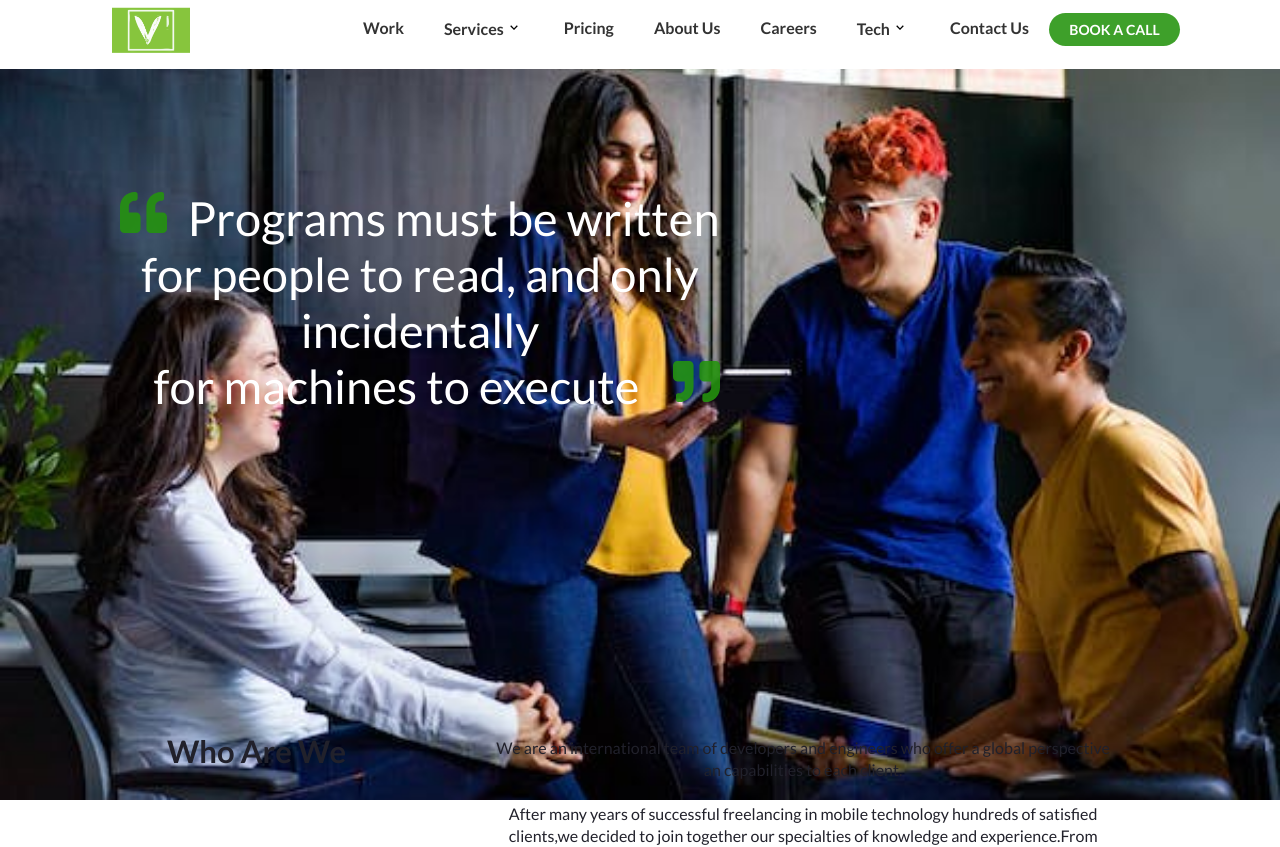
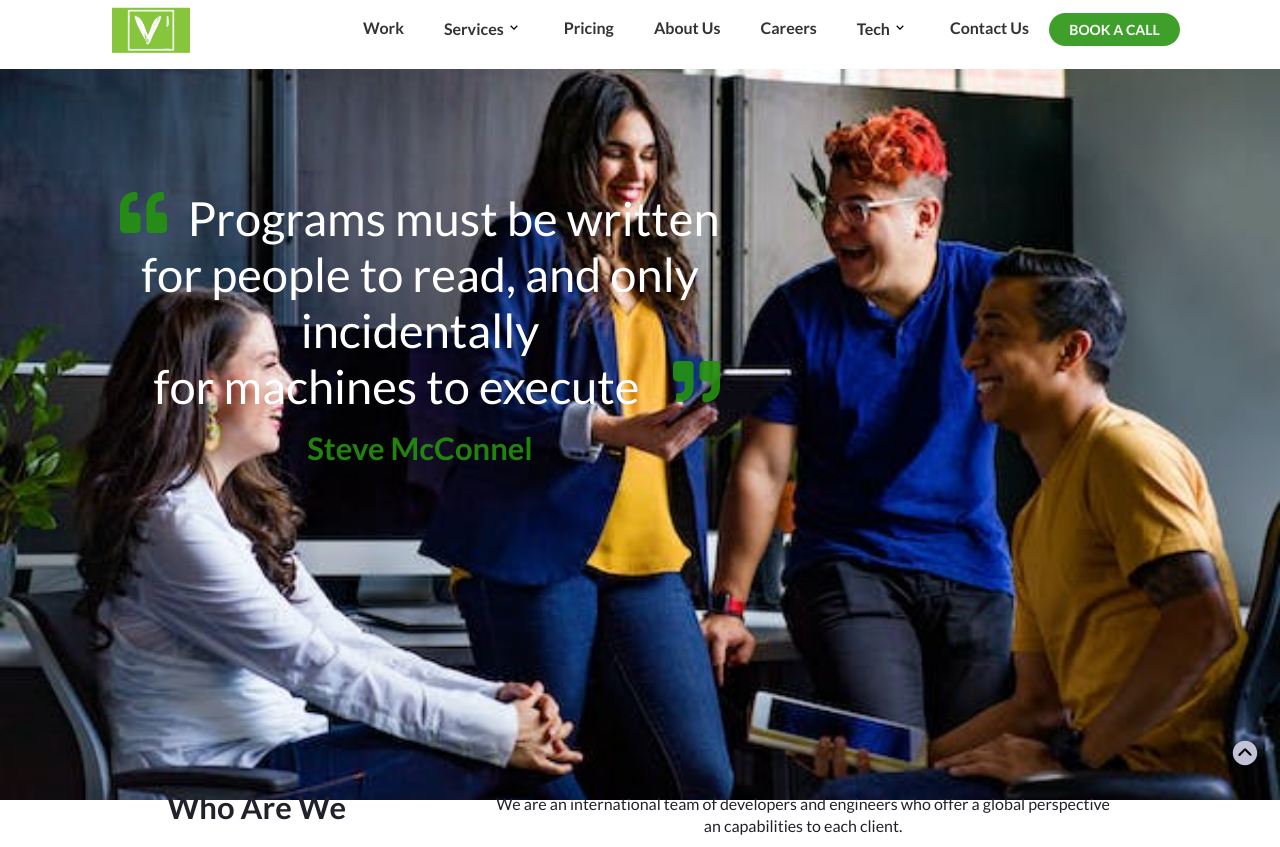
Before and after one commit to codreanualexei/companywebsite, a React (Create React App) app: page /about-us in a window 1280 px wide. Shown: the top 847 px of the page. Built offline with nearby package versions, Linux system fonts and the light colour scheme.

Commit message:
added icon bookmark

```diff
--- a/src/App.css
+++ b/src/App.css
@@ -22,11 +22,35 @@ only screen and (min-device-pixel-ratio: 1.5){
   width: 100%;
   height: 100%;
 }
-@keyframes App-logo-spin {
+
+
+
+.app__chatIcon{
+  position: absolute;
+  bottom: 32px;
+  right:20px;
+  position: fixed;
+  color: #c2c2d6;
+  font-size: 30px;
+  cursor: pointer;
+}
+.app__chatIcon:hover{
+  color: #25940ee1;
+  animation: top-icon-spin 0.15s infinite;
+  /* transform: rotate(0deg); */
+
+}
+
+
+/* @keyframes example {
+  from {color: #c2c2d6;}
+  to {color: #25940ee1;}
+} */
+@keyframes top-icon-spin {
   from {
     transform: rotate(0deg);
   }
   to {
-    transform: rotate(360deg);
+    transform: rotate(180deg);
   }
 }
--- a/src/App.js
+++ b/src/App.js
@@ -1,12 +1,13 @@
 import './App.css';
 import { Footer, Navbar } from './components';
 import {Routes, Route } from 'react-router-dom';
-import { About, Contact, Home } from './pages'
+import { About, Contact, Home } from './pages';
+import { IoIosArrowDropupCircle } from 'react-icons/io'
 
 
 function App() {
   return (
-    <div className="app">
+    <div className="app" id='top'>
   <Navbar/>
   <Routes>
     <Route exact path='/' element={<Home/>}/>
@@ -14,6 +15,9 @@ function App() {
     <Route exact path='/about-us' element={<About/>}/>
   </Routes>
   <Footer/>
+<a href="#top">
+  <IoIosArrowDropupCircle className="app__chatIcon" />
+  </a>
     </div>
   );
 }
--- a/src/components/Navbar/Navbar.js
+++ b/src/components/Navbar/Navbar.js
@@ -17,7 +17,7 @@ const Navbar = () => {
 
   window.onscroll = function () {
     // pageYOffset or scrollY
-    if (window.pageYOffset > 10) {
+    if (window.pageYOffset > 30) {
       navbar?.classList?.add("scrolled");
 //       navbarLink.classList.add("scrolled");
     } else {
--- a/src/components/footer/footer.css
+++ b/src/components/footer/footer.css
@@ -154,7 +154,7 @@ font-family: Lato;
 color: #FFFFFF;
 }
 .footer__socialIcons{
-margin: 20px;
+margin-right: 50px ;
 }
 .footer__socialIcon{
     font-size: 20px;
--- a/src/pages/about/About.js
+++ b/src/pages/about/About.js
@@ -26,6 +26,8 @@ const About = () => {
                 color="#25940ee1"
                 className="about__reviewQuoteRight"
               />
+              <br />
+              <span className="about__quoteAuthor">Steve McConnel</span>
             </h1>
           </div>
         </Slide>
--- a/src/pages/about/about.css
+++ b/src/pages/about/about.css
@@ -52,6 +52,13 @@
     float: right;
 }
 
+.about__quoteAuthor{
+    color: #25940ee1;
+    font-size: 31px;
+    font-family: Lato;
+    font-weight: 700;
+    line-height: 39px;
+}
 /* .about__us{
    margin-top: 15rem;
     background-color: #F7F9FD;
--- a/src/pages/home/home.css
+++ b/src/pages/home/home.css
@@ -364,8 +364,6 @@ margin: 20px;
 cursor: pointer;
 }
 
-
-
 /* =====================================CLIENTS==================================================== */
 
 
```
